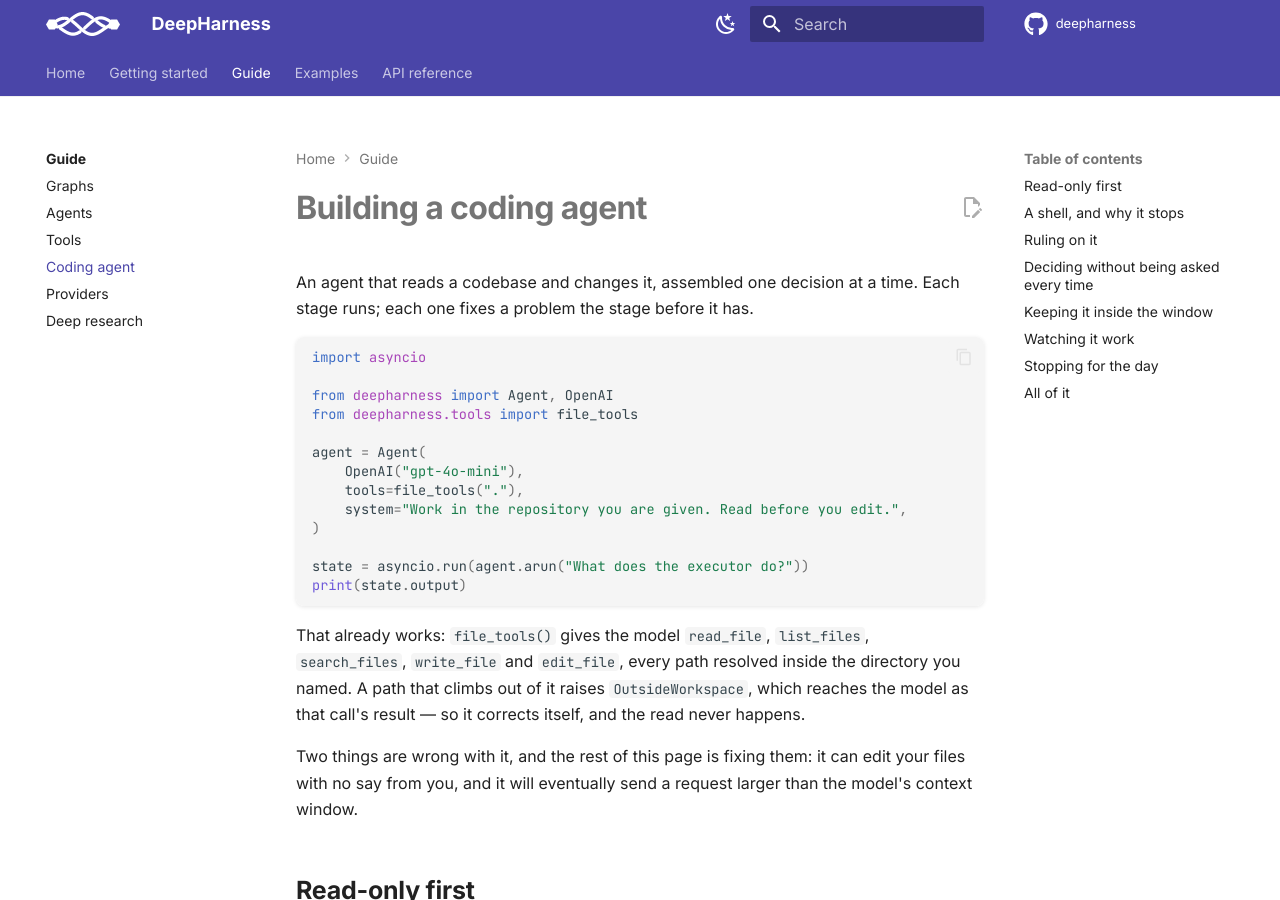
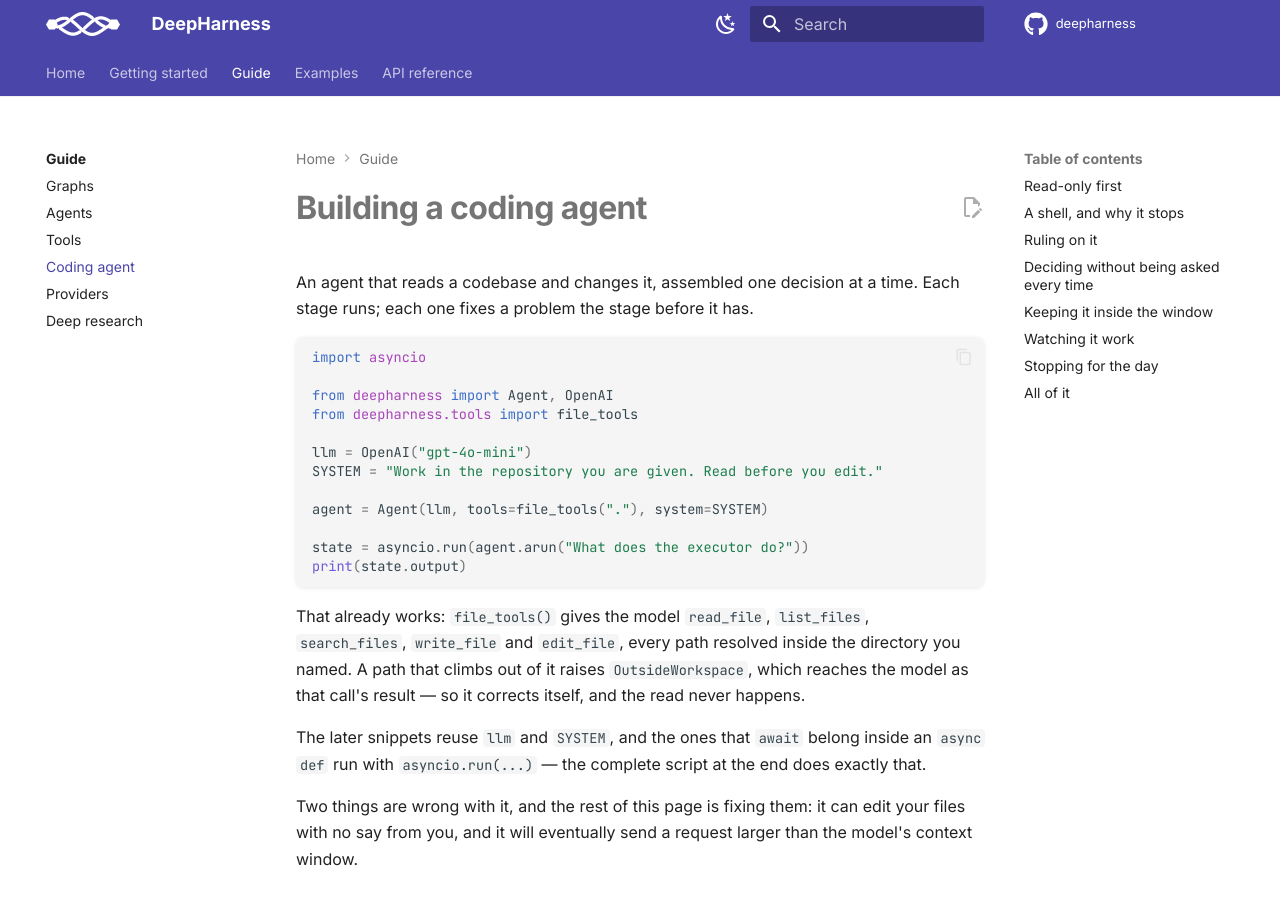
Before and after one commit to sayedshaun/deepharness, an MkDocs documentation site: the page built from docs/guide/coding-agent.md, in a window 1280 px wide and 900 px high. Built offline with MkDocs 1.6.1 and Material for MkDocs 9.7.7, drawn with Linux system fonts in a browser that asks for light colours; comment, search, counter and statistics services are not loaded.

Commit message:
docs: define llm and SYSTEM before the coding-agent guide uses them

```diff
--- a/docs/guide/coding-agent.md
+++ b/docs/guide/coding-agent.md
@@ -9,11 +9,10 @@ import asyncio
 from deepharness import Agent, OpenAI
 from deepharness.tools import file_tools
 
-agent = Agent(
-    OpenAI("gpt-4o-mini"),
-    tools=file_tools("."),
-    system="Work in the repository you are given. Read before you edit.",
-)
+llm = OpenAI("gpt-4o-mini")
+SYSTEM = "Work in the repository you are given. Read before you edit."
+
+agent = Agent(llm, tools=file_tools("."), system=SYSTEM)
 
 state = asyncio.run(agent.arun("What does the executor do?"))
 print(state.output)
@@ -23,6 +22,9 @@ That already works: `file_tools()` gives the model `read_file`, `list_files`, `s
 `write_file` and `edit_file`, every path resolved inside the directory you named. A path that
 climbs out of it raises `OutsideWorkspace`, which reaches the model as that call's result — so
 it corrects itself, and the read never happens.
+
+The later snippets reuse `llm` and `SYSTEM`, and the ones that `await` belong inside an
+`async def` run with `asyncio.run(...)` — the complete script at the end does exactly that.
 
 Two things are wrong with it, and the rest of this page is fixing them: it can edit your files
 with no say from you, and it will eventually send a request larger than the model's context
```
